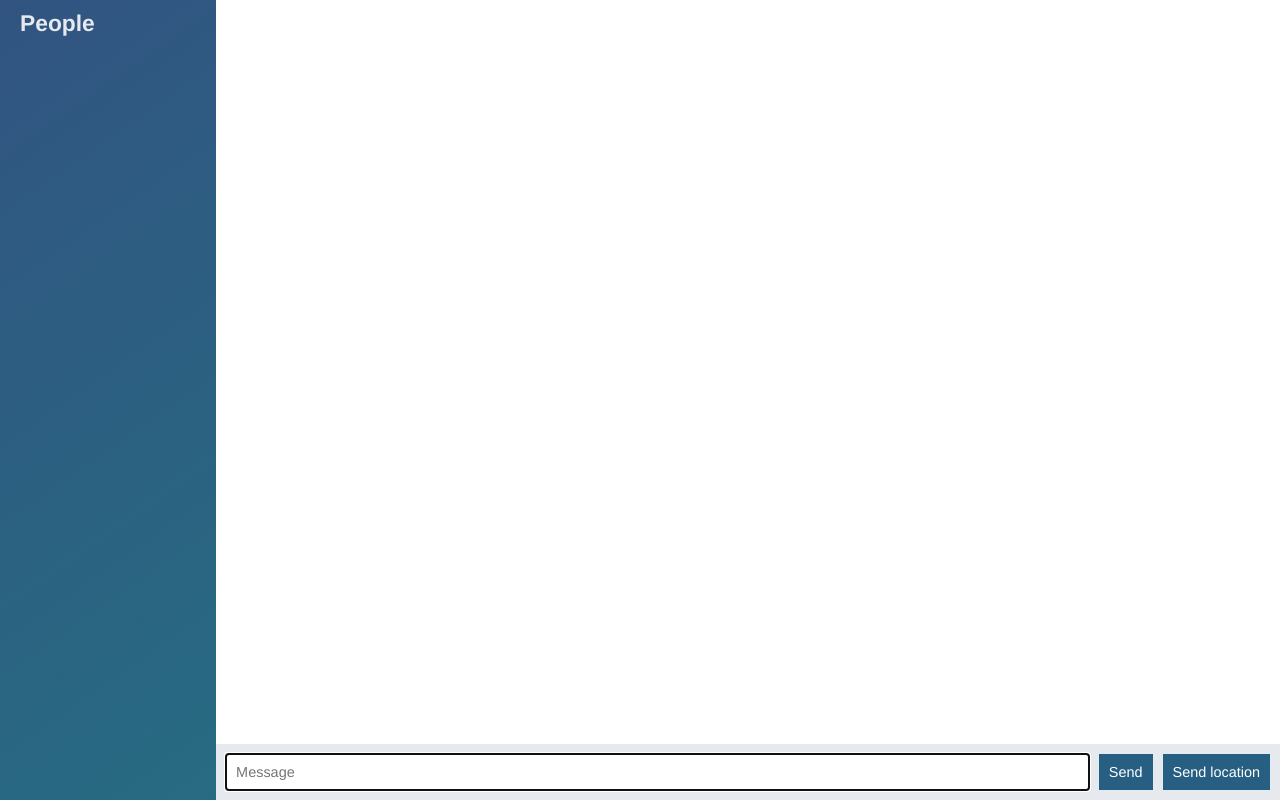
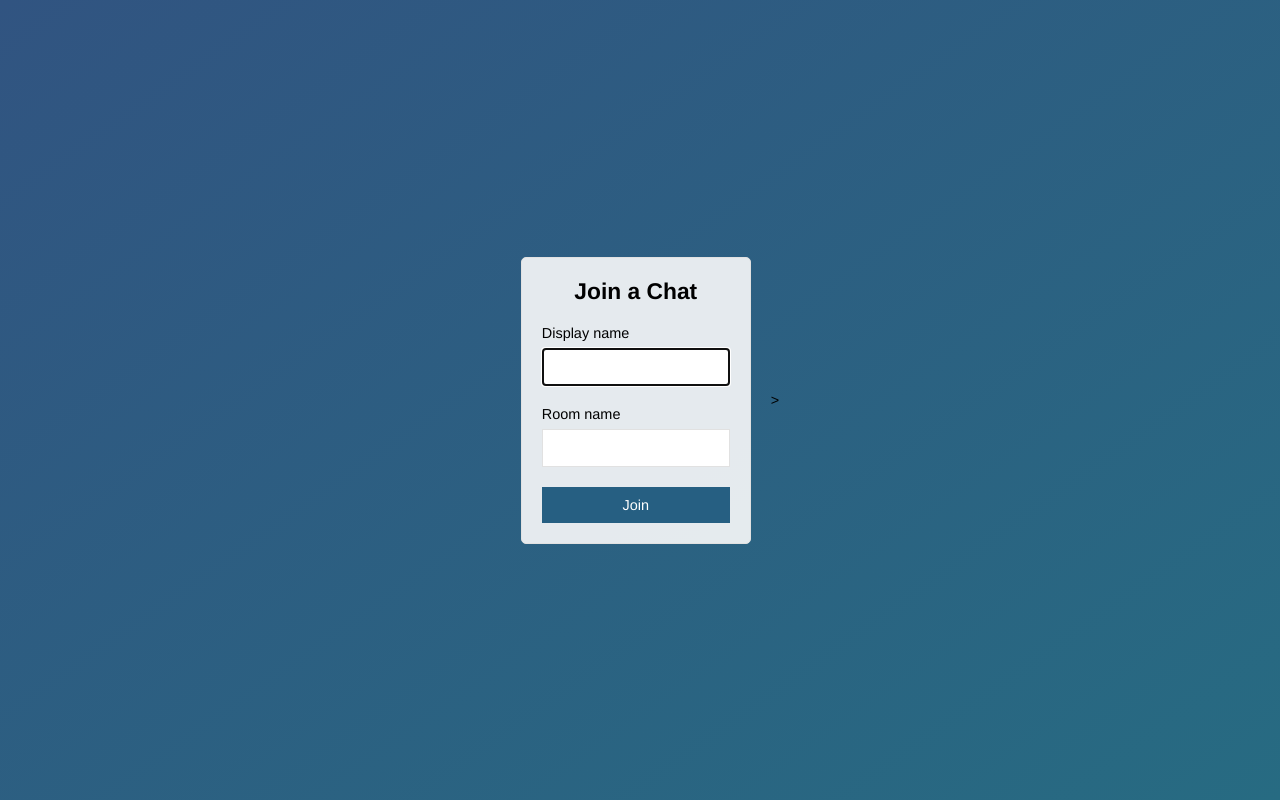
Before and after one commit to peteroman/node-course-chat-app, a website: page public/index.html in a window 1280 px wide. Drawn offline with nearby package versions, Linux system fonts and the light colour scheme; no server answers.

Commit message:
Add join page that submits to chat.html

```diff
--- a/public/index.html
+++ b/public/index.html
@@ -1,60 +1,33 @@
-</DOCTYPE html>
+<!DOCTYPE html>
 
 <html>
-
 <head>
     <meta charset="utf-8">
+    <title>Join | ChatApp</title>
+    <meta name="viewport" content="width=device-width, initial-scale=1, user-scalable=no">
     <link rel="stylesheet" href="/css/styles.css">
 </head>
 
-<body class="chat">
-
-    <div class="chat__sidebar">
-        <h3>People</h3>
-        <div id="users"></div>
+<body class="centered-form">
+    <div class="centered-form__form">
+        <form action="/chat.html">
+            <div class="form-field">
+                <h3>Join a Chat</h3>
+            </div>
+            <div class="form-field">
+                <label>Display name</label>
+                <input type="text" name="name" autofocus/>
+            </div>
+            <div class="form-field">
+                    <label>Room name</label>
+                    <input type="text" name="room"/>
+            </div>
+            <div class="form-field">
+                <button>Join</button>
+            </div>
+        </form>
     </div>
-
-    <div class="chat__main">
-        <ol id="messages" class="chat__messages"></ol>
-
-        <div class=chat__footer>
-            <form id="message-form">
-                <input name="message" type="text" placeholder="Message" autofocus autocomplete="off"/>
-                <button>Send</button>
-            </form>
-
-            <button id="send-location">Send location</button>
-        </div>
-    </div>
-
-    <script id="message-template" type="text/template">
-        <li class="message">
-            <div class="message__title">
-                <h4>{{from}}</h4>
-                <span>{{createdAt}}</span>
-            </div>
-            <div class="message__body">
-                <p>{{text}}<p>
-            </div>
-    </script>
-
-    <script id="location-message-template" type="text/template">
-        <li class="message">
-            <div class="message__title">
-                <h4>{{from}}</h4>
-                <span>{{createdAt}}</span>
-            </div>
-            <div class="message__body">
-                <a href="{{url}}" target="_blank">My current location</a>
-            </div>
-    </script>
-
-    <script src="/socket.io/socket.io.js"></script>
-    <script src="/js/libs/jquery-3.3.1.min.js"></script>
-    <script src="js/libs/moment.js"></script>
-    <script src="js/libs/mustache.js"></script>
-    <script src="/js/index.js"></script>
 
 </body>
 
-</html>
+</html>>
```
Also changed, not shown: public/chat.html (added, +62 -0 lines), public/js/chat.js (renamed from public/js/index.js).
